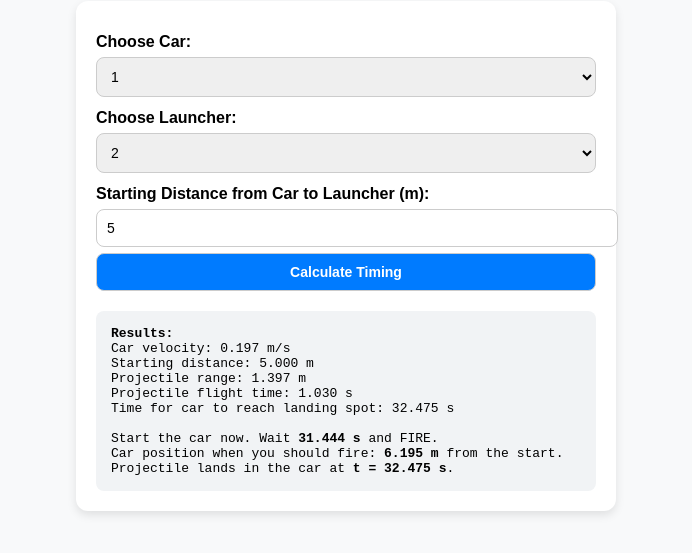
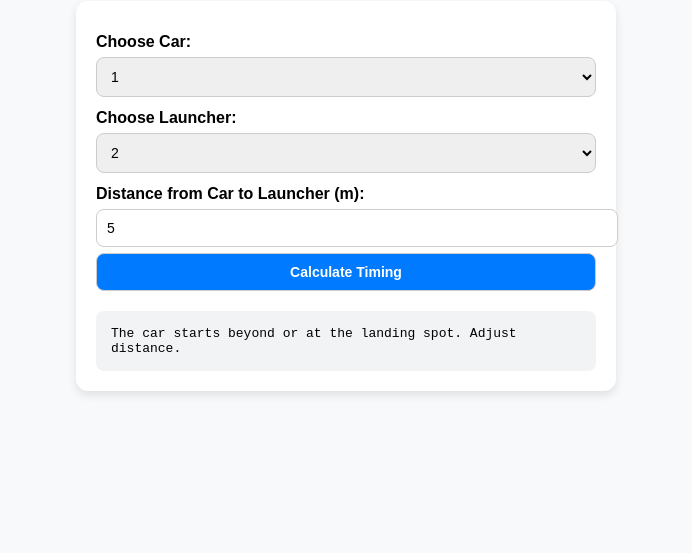
Before and after one commit to S-Padiyar/Physics-Lab, a plain HTML site: page index.html in a window 1280 px wide. Both pictures are taken after typing "5" into the empty fields and a click on the button "Calculate Timing". Shown: the part 107-660 px from the top of the page, without its empty margins (294-986 px from the left). Drawn offline with Linux system fonts and the light colour scheme.

Commit message:
Update index.html

```diff
--- a/index.html
+++ b/index.html
@@ -61,7 +61,7 @@
     <label for="launcher">Choose Launcher:</label>
     <select id="launcher"></select>
 
-    <label for="distance">Starting Distance from Car to Launcher (m):</label>
+    <label for="distance">Distance from Car to Launcher (m):</label>
     <input type="number" id="distance" placeholder="Enter distance in meters" step="0.01">
 
     <button onclick="calculate()">Calculate Timing</button>
@@ -121,22 +121,29 @@
       const projectileRange = launcherData[launcherChoice].range;
       const projectileTime = launcherData[launcherChoice].time;
 
-      // Time for car to travel from start to landing spot (distance + range)
-      const totalTravel = distance + projectileRange;
-      const carTravelTime = totalTravel / carVelocity;
+      // The landing point is at 'projectileRange' in front of the launcher.
+      // If the car starts 'distance' away from the launcher, it only needs to travel (projectileRange - distance).
+      const travelNeeded = projectileRange - distance;
+      if (travelNeeded <= 0) {
+        resultsDiv.innerHTML = "The car starts beyond or at the landing spot. Adjust distance.";
+        return;
+      }
+
+      const carTravelTime = travelNeeded / carVelocity;
       const delay = carTravelTime - projectileTime;
-      const carPositionAtLaunch = carVelocity * delay;
+      const carPositionAtLaunch = distance + carVelocity * delay;
 
       let output = `<b>Results:</b><br>`;
       output += `Car velocity: ${carVelocity.toFixed(3)} m/s<br>`;
-      output += `Starting distance: ${distance.toFixed(3)} m<br>`;
+      output += `Starting distance from launcher: ${distance.toFixed(3)} m<br>`;
       output += `Projectile range: ${projectileRange.toFixed(3)} m<br>`;
       output += `Projectile flight time: ${projectileTime.toFixed(3)} s<br>`;
+      output += `Car needs to travel: ${travelNeeded.toFixed(3)} m<br>`;
       output += `Time for car to reach landing spot: ${carTravelTime.toFixed(3)} s<br><br>`;
 
       if (delay >= 0) {
         output += `Start the car now. Wait <b>${delay.toFixed(3)} s</b> and FIRE.<br>`;
-        output += `Car position when you should fire: <b>${carPositionAtLaunch.toFixed(3)} m</b> from the start.<br>`;
+        output += `Car position when you should fire: <b>${carPositionAtLaunch.toFixed(3)} m</b> from the launcher.<br>`;
         output += `Projectile lands in the car at <b>t = ${(delay + projectileTime).toFixed(3)} s</b>.`;
       } else {
         output += `The car arrives too early by <b>${(-delay).toFixed(3)} s</b>.<br>`;
```
